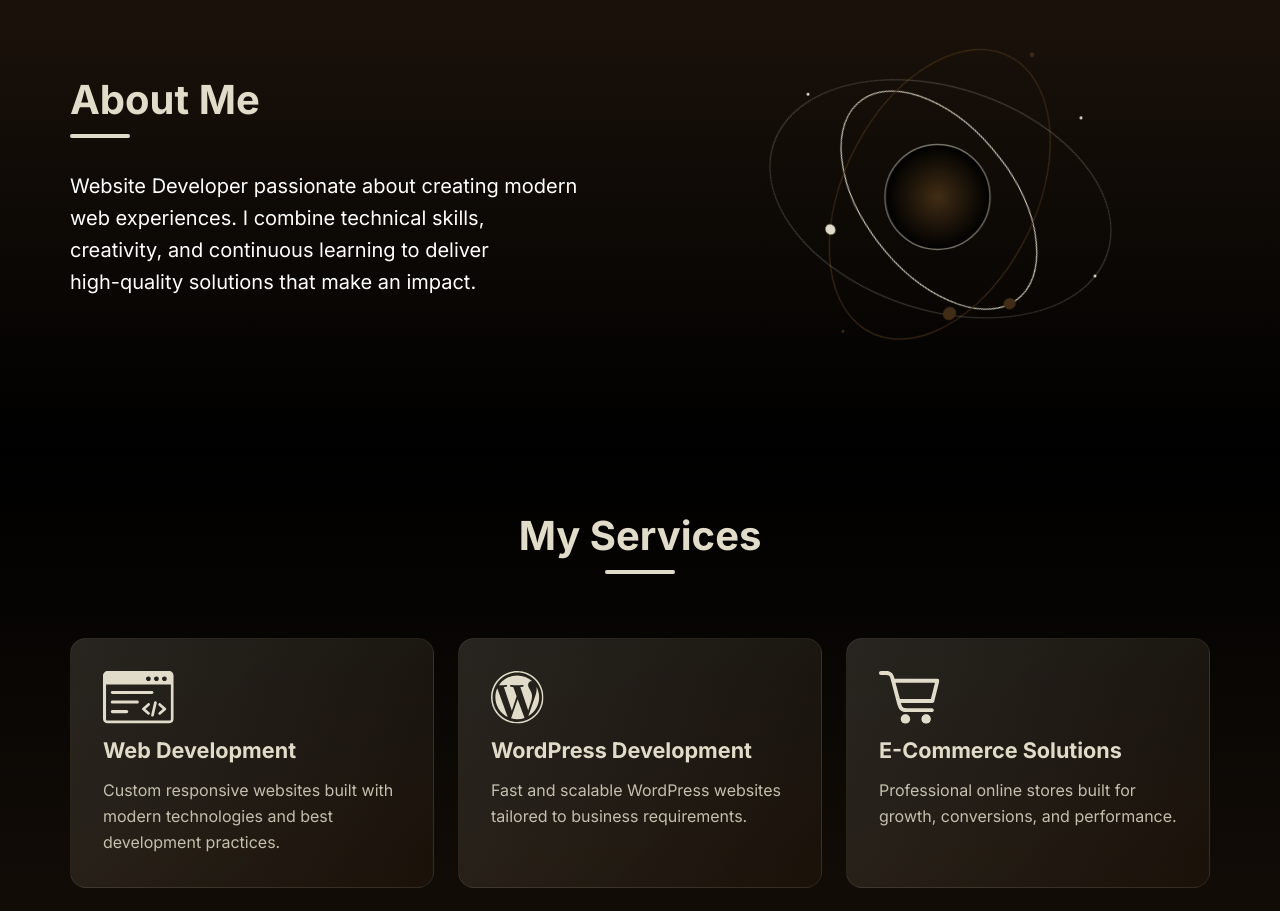
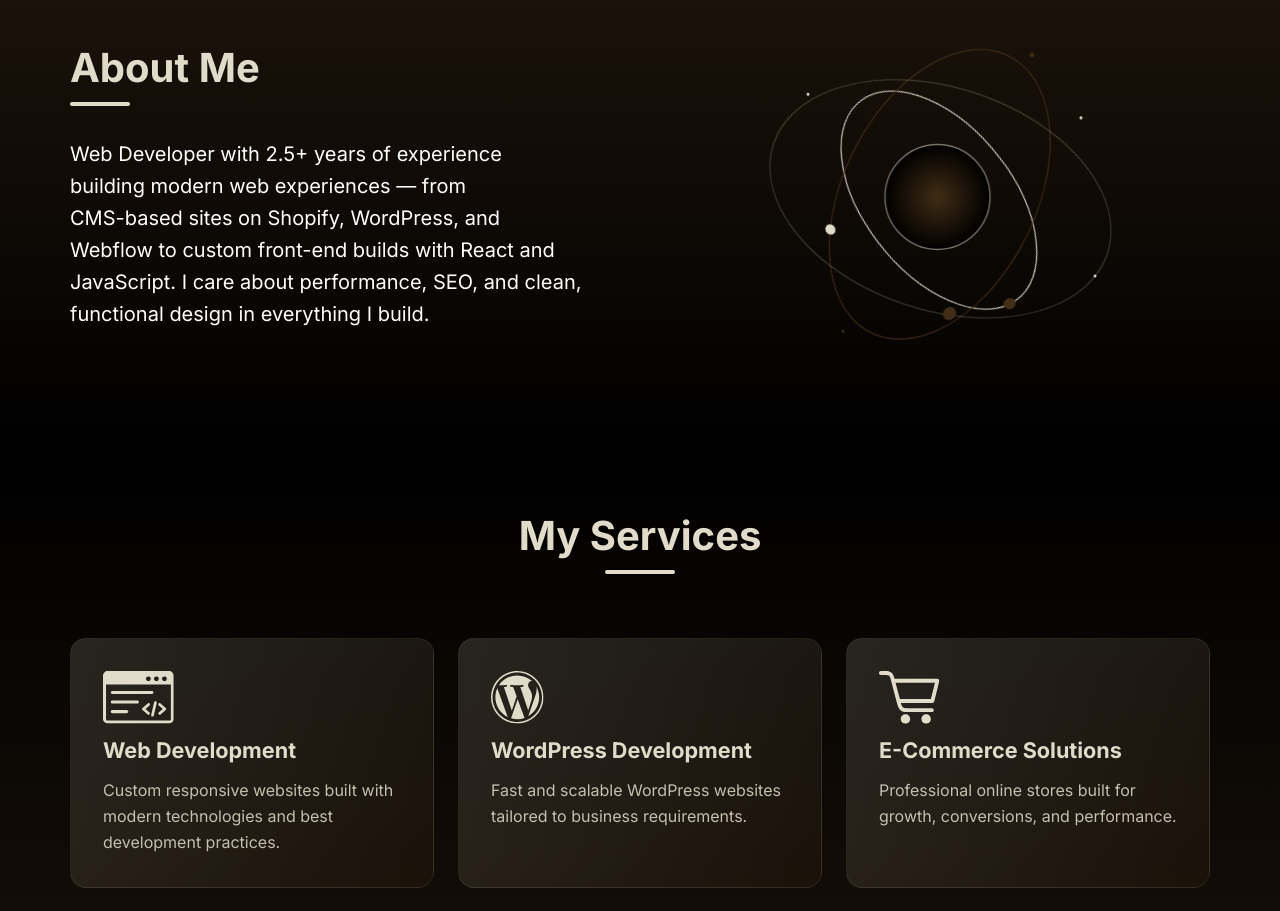
Before and after one commit to apweb28/portfolio, a React (Vite) app: page / in a window 1280 px wide. Shown: the part 880-1791 px from the top of the page. Built offline with nearby package versions, Linux system fonts and the light colour scheme.

Commit message:
content update

```diff
--- a/src/components/About.jsx
+++ b/src/components/About.jsx
@@ -2,9 +2,7 @@ import { useWordReveal } from '../hooks/useWordReveal.js';
 import { useOrbitReveal } from '../hooks/useOrbitReveal.js';
 import AboutIllustration from './icons/AboutIllustration.jsx';
 
-const ABOUT_TEXT = `Website Developer passionate about creating modern web experiences.
-I combine technical skills, creativity, and continuous learning
-to deliver high-quality solutions that make an impact.`;
+const ABOUT_TEXT = `Web Developer with 2.5+ years of experience building modern web experiences — from CMS-based sites on Shopify, WordPress, and Webflow to custom front-end builds with React and JavaScript. I care about performance, SEO, and clean, functional design in everything I build.`;
 
 export default function About() {
   const textRef = useWordReveal(ABOUT_TEXT);
```
